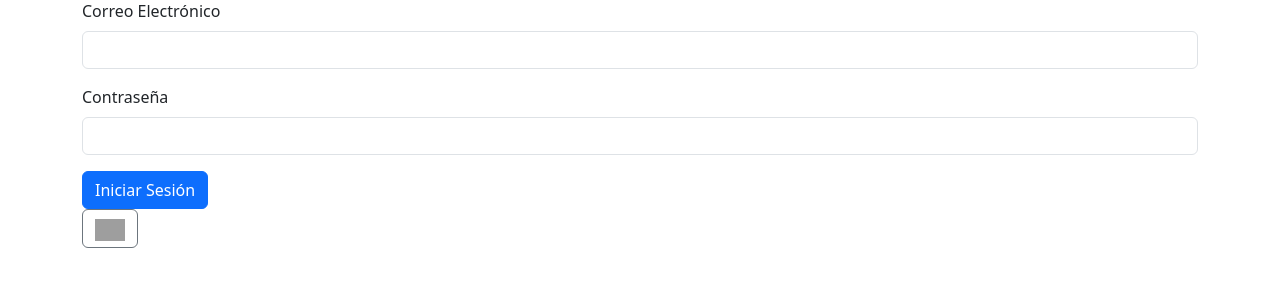
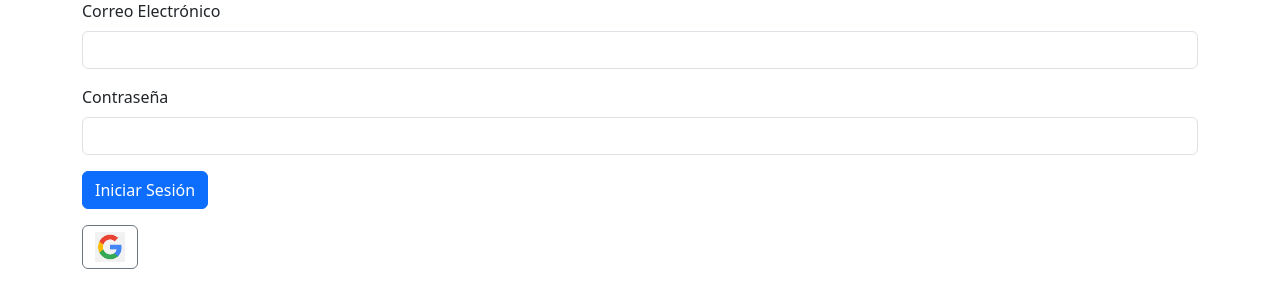
Before and after one commit to pnco200/proyecto-de-software, a Python web app: template admin/src/web/templates/auth/login.html in a window 1280 px wide. Shown: the part 127-435 px from the top of the page. Run offline with Jinja, Linux system fonts and the light colour scheme; the template is opened without the code that fills it, so the values that code supplies are empty; grey boxes are pictures that could not be loaded.

Commit message:
Modificado logo google

```diff
--- a/admin/src/web/templates/auth/login.html
+++ b/admin/src/web/templates/auth/login.html
@@ -17,8 +17,8 @@
 
     <form method="GET" action="/login_with_google">
         <div class="mb-3">
-        <button type="button" class="btn btn-outline-secondary">
-            <img src="/static/img/googleImage.jpg" alt="Botón de Imagen" class="img-fluid" style="max-width: 30px;">
+        <button type="button" class="btn btn-outline-secondary mt-3">
+            <img src="/static/img/googleLogo.png" alt="Botón de Imagen" class="img-fluid" style="max-width: 30px;">
         </button>
     </div>
     </form>
```
Also changed, not shown: admin/static/img/googleLogo.png (added).
